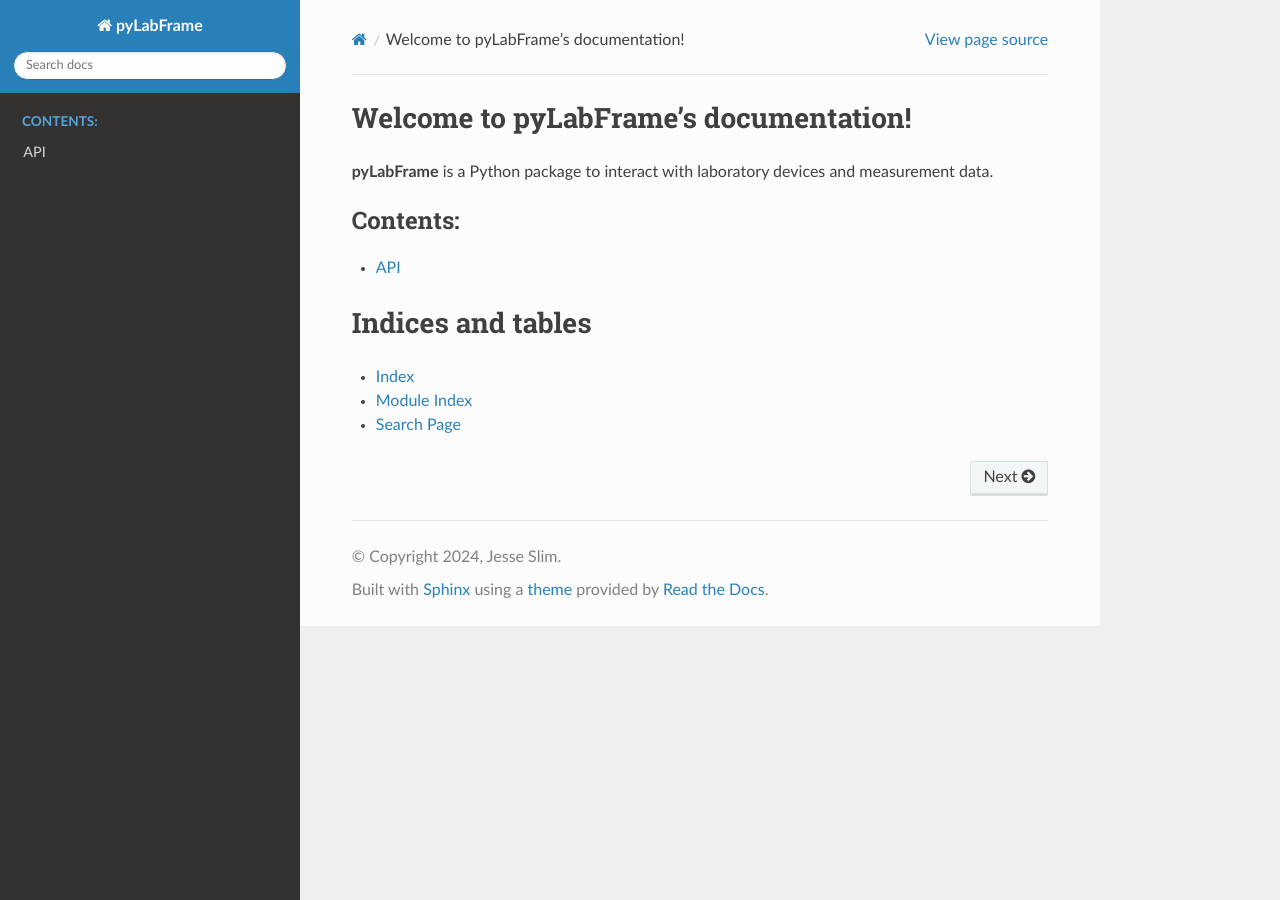
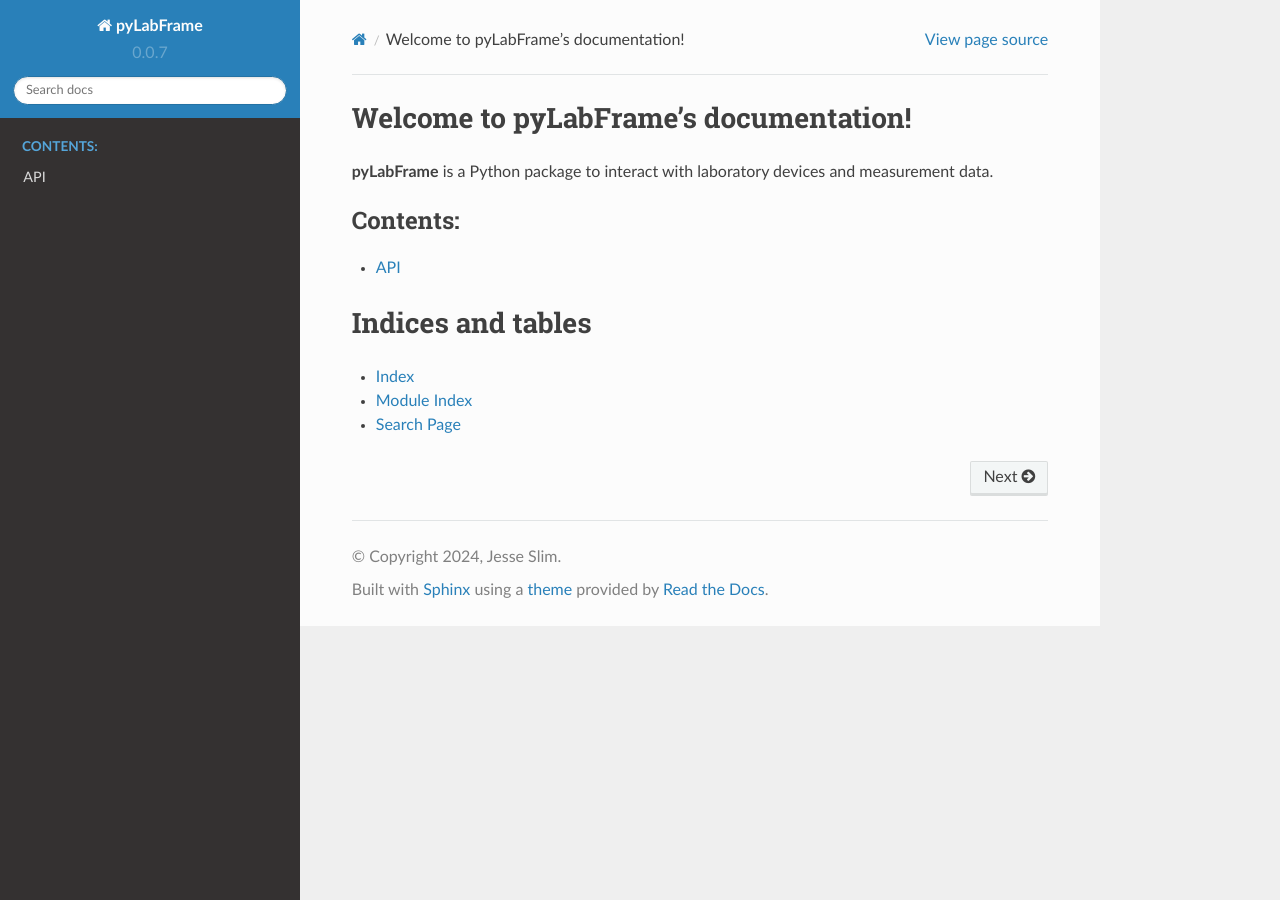
Before and after one commit to JesseSlim/pylabframe, a Sphinx documentation site: the page built from docs/source/index.rst, in a window 1280 px wide. Built offline with Sphinx 7.4.7 and the Read the Docs theme 2.0.0, drawn with Linux system fonts in a browser that asks for light colours.

Commit message:
documentation config

```diff
--- a/docs/source/conf.py
+++ b/docs/source/conf.py
@@ -10,6 +10,7 @@
 copyright = '2024, Jesse Slim'
 author = 'Jesse Slim'
 release = '0.0.7'
+version = '0.0.7'
 
 # -- General configuration ---------------------------------------------------
 # https://www.sphinx-doc.org/en/master/usage/configuration.html#general-configuration
```
